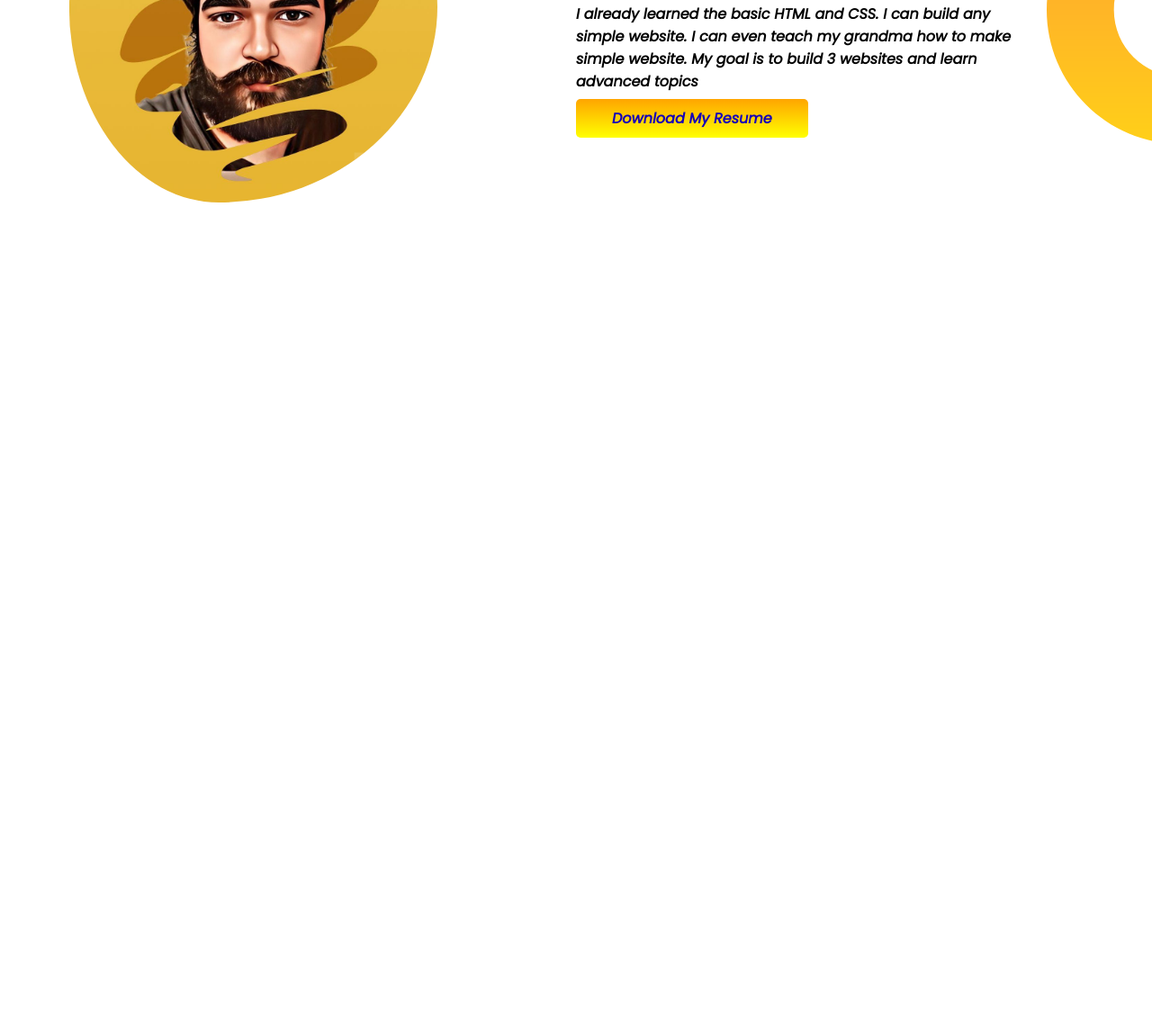
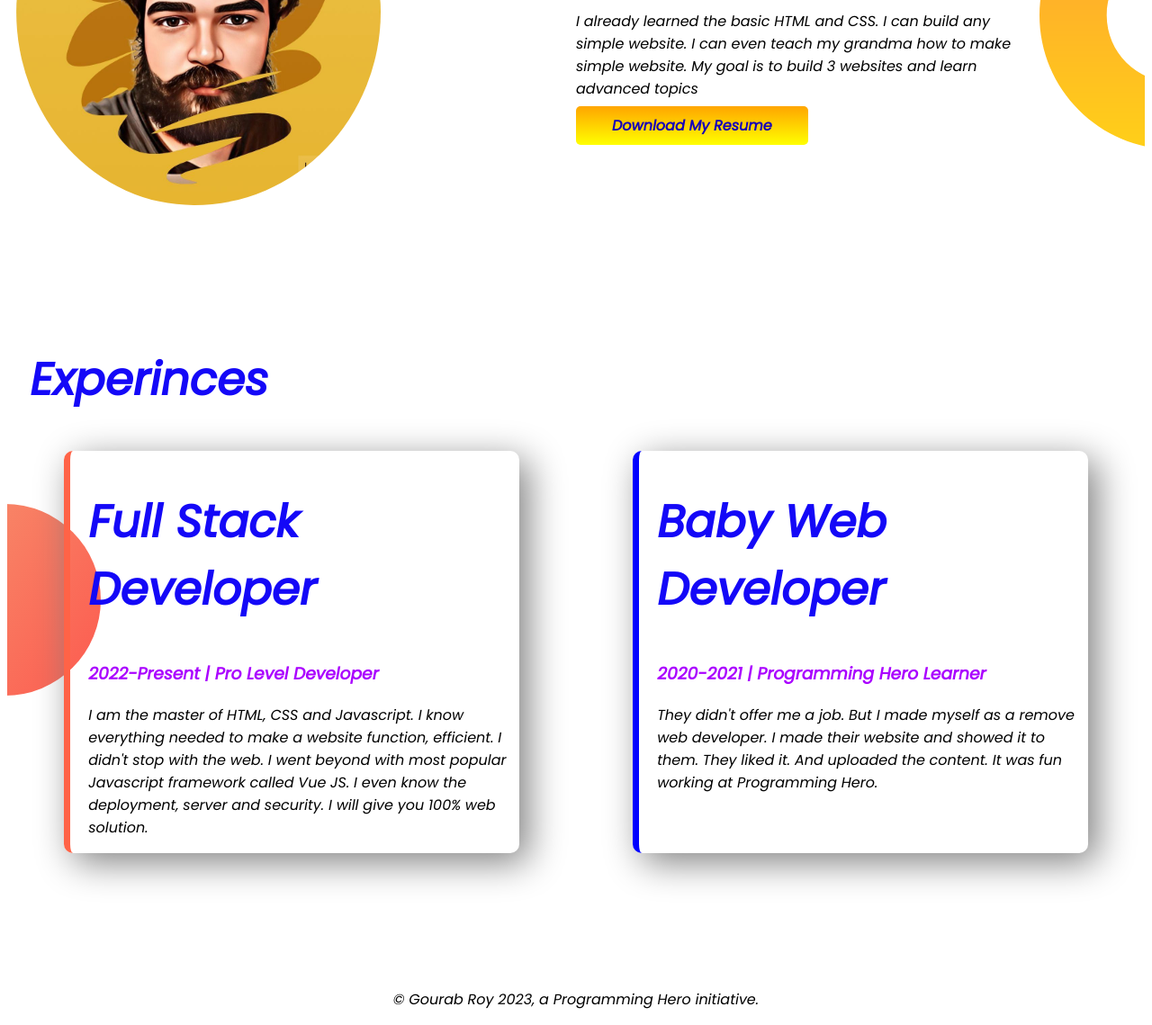
Before and after one commit to gourabBD/developer-portfolio, a plain HTML site: page index.html in a window 1280 px wide. Shown: the part 949-2088 px from the top of the page at 90% size. Before the commit the page ends 1331 px from the top, so only its background shows below. Drawn offline with Linux system fonts and the light colour scheme.

Commit message:
final submission

```diff
--- a/index.html
+++ b/index.html
@@ -12,8 +12,8 @@
     <link rel="stylesheet" href="style.css"
 </head>
 <body>
-    <section class="top">
-    <div class="first-part"><h1>Welcome To</h1>
+    <section class="top flex-container">
+    <div class="first-part "><h1>Welcome To</h1>
         <h1><span class="name">Gourab Roy</span>'s World!!</h1>
         <h3>About<span> Me</span> </h3>
         <p>Hi there 👋, This is Gourab Roy. A self-taught, passionate and fast-learner front-end developer from Cumilla, 🇧🇩 🌎. I hold a B.Sc in Computer Science and Engineering from "Bangladesh Army International University of Science and Technology(BAIUST)", Cumilla Cantonment 👨‍🎓. I love to work with new technologies and developing web applications 🔭. Currently, I am learning how to improve the performance of progressive web applications for better user experience 🌱. I’m looking to apply skills as part of a fast-paced, quality-driven team in order to build better experiences on the web 🚀.</p>
@@ -25,7 +25,7 @@
         <img  src="img/my-bg.jpg" alt="Gourab Roy's Picture">
     </div>
 </section>
-<section class="dream-big">
+<section class="dream-big flex-container">
     <div class="mid-part">
         <img src="img/1656917563065.jpg" alt="">
     </div>
@@ -36,6 +36,27 @@
         <a class="link-btn" target="_blank" href="https://drive.google.com/file/d/1JiDYh2xXNkq03tBWAsW6YD5mBx1-O-jh/view?usp=sharing">Download My Resume</a>
     </div>
 </section>
+<section class="exp">
+    <h1 class="first-part">Experinces</h1>
+    <div class="flex-container">
+        <div id="full-stack" class=" box-shadow">
+            <h1>Full Stack Developer</h1>
+            <h3>2022-Present | Pro Level Developer</h3>
+            <p>I am the master of HTML, CSS and Javascript. I know everything needed to make a website function, efficient. I didn't stop with the web. I went beyond with most popular Javascript framework called Vue JS. I even know the deployment, server and security. I will give you 100% web solution.</p>
+
+        </div>
+        <div id="baby" class=" box-shadow">
+            <h1>Baby Web Developer</h1>
+        <h3>
+            2020-2021 | Programming Hero Learner
+        </h3>
+       <p>
+        They didn't offer me a job. But I made myself as a remove web developer. I made their website and showed it to them. They liked it. And uploaded the content. It was fun working at Programming Hero.
+       </p>
+    </div>
+    </div>
+</section>
 
 </body>
+<footer><p>© Gourab Roy 2023, a Programming Hero initiative.</p></footer>
 </html>
--- a/style.css
+++ b/style.css
@@ -4,7 +4,7 @@ h1{
     font-weight: bold;
 }
 h3{
-    color: blue;
+    color: rgb(170, 0, 255);
 }
 .name{
     color: hsl(39, 94%, 50%);
@@ -19,27 +19,22 @@ span{
 }
 body{
     font-family: 'Poppins', sans-serif;
-    margin: 0;
+
 }
-p{
-    font-weight: 700;
-}
+
 .first-part{
     width: 100%;
-    padding-left: 5% ;
+    padding-left: 2% ;
 
 }
 .first-part img{
 width: 80%;
-padding-left: 15% ;
+padding-left: 2% ;
 padding-top: 5%;
 
 
 }
-section{
-    display: flex;
-    margin-bottom: 150px;
-}
+
 .link-btn{
     text-decoration: none;
     background-image: linear-gradient(orange,yellow);
@@ -56,20 +51,51 @@ section{
 .top{
     background-image:url(img/top-banner.png) ;
     background-repeat: no-repeat;
+    margin: 0;
 }
 
 .mid-part img{
     width: 80%;
-padding-left: 15% ;
+padding-left: 2% ;
 padding-top: 5%;
 border-radius: 50% 50% 50% 50%;
 }
 .mid-part{
     width: 100%;
     padding-right: 10% ;
+
 }
 .dream-big{
     background-image:url(img/dream-bg.png) ;
     background-repeat: no-repeat;
     background-position: right;
 }
+.flex-container{
+    display:flex;
+    margin-bottom: 150px;
+}
+.box-shadow{
+    width: 40%;
+    box-shadow:  10px 10px 40px gray;
+    margin-left: 5%;
+    margin-right: 5%;
+    padding-left: 20px;
+    border-radius: 10px;
+
+}
+#full-stack{
+    border-left: 7px solid tomato;
+
+}
+#baby{
+    border-left:7px solid blue; ;
+}
+.exp{
+    background-image: url(img/exp-bg.png);
+    background-repeat: no-repeat;
+    background-position: left;
+
+}
+footer{
+    text-align: center;
+}
```
Also changed, not shown: img/exp-bg.png (added).
